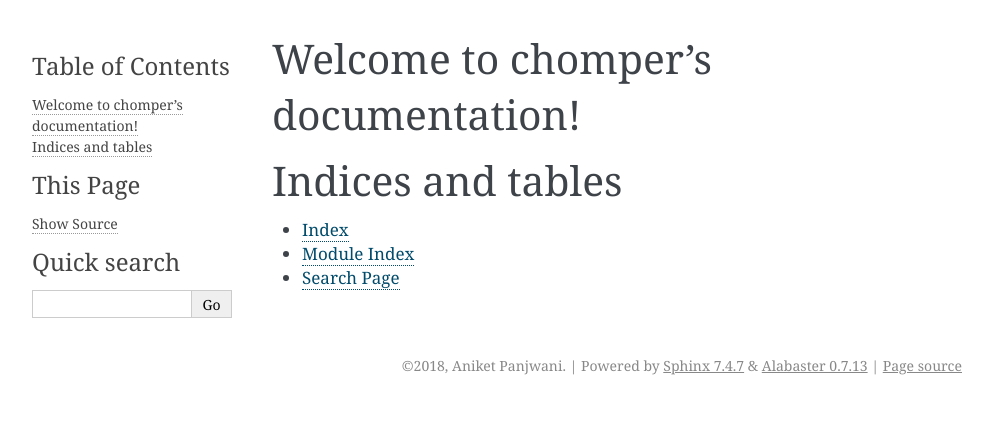
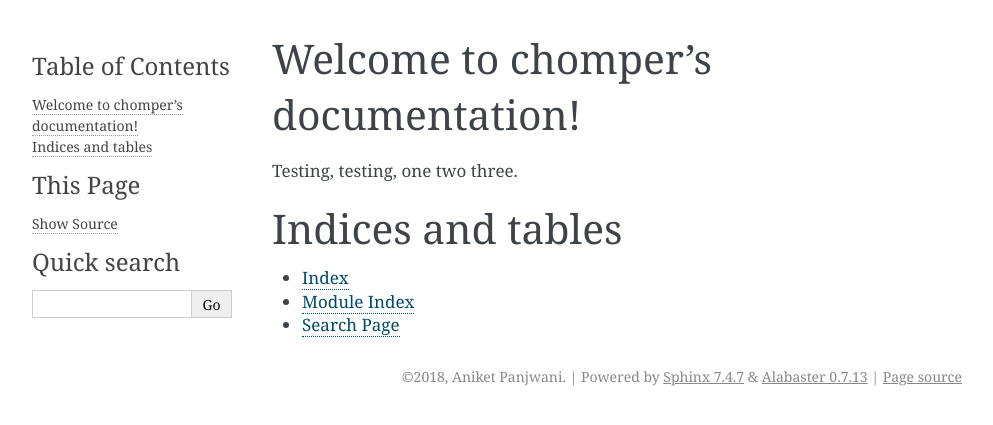
Before and after one commit to aniketpanjwani/chomper, a Sphinx documentation site: the page built from docs/index.rst, in a window 1280 px wide. Shown: the top 425 px of the page, without its empty margins (148-1141 px from the left). Built offline with Sphinx 7.4.7, drawn with Linux system fonts in a browser that asks for light colours.

Commit message:
Add line to index.rst.

```diff
--- a/docs/index.rst
+++ b/docs/index.rst
@@ -10,7 +10,7 @@ Welcome to chomper's documentation!
    :maxdepth: 2
    :caption: Contents:
 
-
+Testing, testing, one two three.
 
 Indices and tables
 ==================
```
